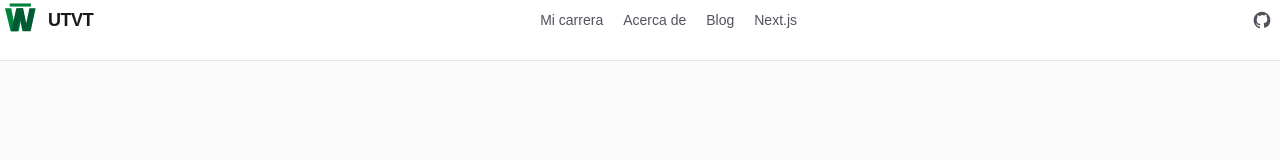
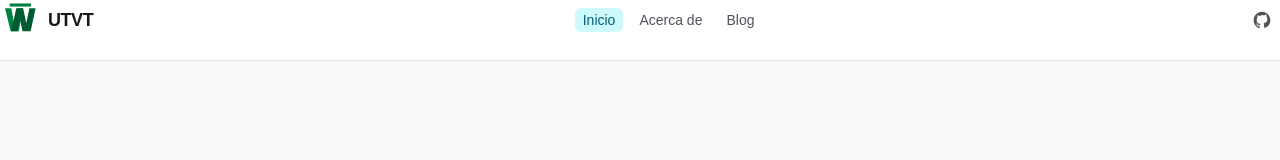
Before and after one commit to Alberto1551/Next.js---first-steps, a Next.js app: page / in a window 1280 px wide. Shown: the top 160 px of the page. Built offline with nearby package versions, Linux system fonts and the light colour scheme.

Commit message:
Se optimizo el header

```diff
--- a/app/components/layout/header.tsx
+++ b/app/components/layout/header.tsx
@@ -1,9 +1,10 @@
 import Link from "next/link";
+import Navigation from "../utils/Navigation";
 
 function Header() {
 
     return (
-<header className="flex w-full flex-wrap items-center justify-between gap-x-6 gap-y-4 border-b border-zinc-200 pb-5 dark:border-zinc-800">
+        <header className="flex w-full flex-wrap items-center justify-between gap-x-6 gap-y-4 border-b border-zinc-200 pb-5 dark:border-zinc-800">
             <Link
                 href="/"
                 className="group flex items-center gap-2 text-lg font-semibold tracking-tight text-zinc-900 dark:text-white"
@@ -37,32 +38,7 @@ function Header() {
                 <span>UTVT</span>
             </Link>
 
-            <nav aria-label="Navegacion principal" className="order-3 w-full sm:order-0 sm:w-auto">
-                <ul className="flex items-center gap-5 overflow-x-auto text-sm font-medium text-zinc-600 dark:text-zinc-400">
-                    <li>
-                        <Link
-                            href="/"
-                            className="whitespace-nowrap transition-colors hover:text-cyan-600 dark:hover:text-cyan-400">
-                            Mi carrera
-                        </Link>
-                    </li>
-                    <li>
-                        <Link
-                            href="/about" >
-                            Acerca de
-                        </Link>
-                    </li>
-
-                    <li>
-                        <Link
-                            href="/blog">
-                            Blog
-                        </Link>
-                    </li>
-
-                    <li><a className="whitespace-nowrap transition-colors hover:text-cyan-600 dark:hover:text-cyan-400" href="https://nextjs.org/docs/app/getting-started/project-structure">Next.js</a></li>
-                </ul>
-            </nav>
+            <Navigation />
 
             <div className="flex items-center gap-2">
                 <a
@@ -76,7 +52,6 @@ function Header() {
                 </a>
             </div>
         </header>
-
     );
 }
 
--- /dev/null
+++ b/app/components/utils/Navigation.tsx
@@ -0,0 +1,18 @@
+import { navigationItems } from "@/app/data/navigation-items";
+import NavigationLink from "./NavigationLink";
+
+function Navigation() {
+    return (
+        <nav aria-label="Navegación principal">
+            <ul className="flex flex-wrap items-center gap-2 text-sm font-medium text-zinc-600 dark:text-zinc-300">
+                {navigationItems.map((item) => (
+                    <li key={item.href}>
+                        <NavigationLink {...item} />
+                    </li>
+                ))}
+            </ul>
+        </nav>
+    );
+}
+
+export default Navigation;
--- /dev/null
+++ b/app/components/utils/NavigationLink.tsx
@@ -0,0 +1,44 @@
+"use client";
+
+import { NavigationItem } from "@/app/types/navigation";
+import Link from "next/link";
+import { usePathname } from "next/navigation";
+
+
+
+function NavigationLink({
+    href,
+    label,
+}: NavigationItem) {
+    const pathname = usePathname();
+
+    console.log("pathname", pathname);
+
+    const isActive =
+        pathname === href ||
+        (href !== "/" && pathname.startsWith(`${href}/`));
+
+    const className = `
+        whitespace-nowrap
+        rounded-md
+        px-2
+        py-1
+        transition-colors
+        ${isActive
+            ? "bg-cyan-100 text-cyan-800 dark:bg-cyan-950 dark:text-cyan-200"
+            : "hover:text-cyan-600 dark:hover:text-cyan-400"
+        }
+    `;
+
+    return (
+        <Link
+            href={href}
+            className={className}
+            aria-current={isActive ? "page" : undefined}
+        >
+            {label}
+        </Link>
+    );
+}
+
+export default NavigationLink;
--- /dev/null
+++ b/app/data/navigation-items.ts
@@ -0,0 +1,7 @@
+import { NavigationItem } from "../types/navigation";
+
+export const navigationItems: NavigationItem[] = [
+    { href: "/", label: "Inicio" },
+    { href: "/about", label: "Acerca de" },
+    { href: "/blog", label: "Blog" },
+];
--- /dev/null
+++ b/app/types/navigation.ts
@@ -0,0 +1,4 @@
+export type NavigationItem = {
+    href: string;
+    label: string;
+};
```
